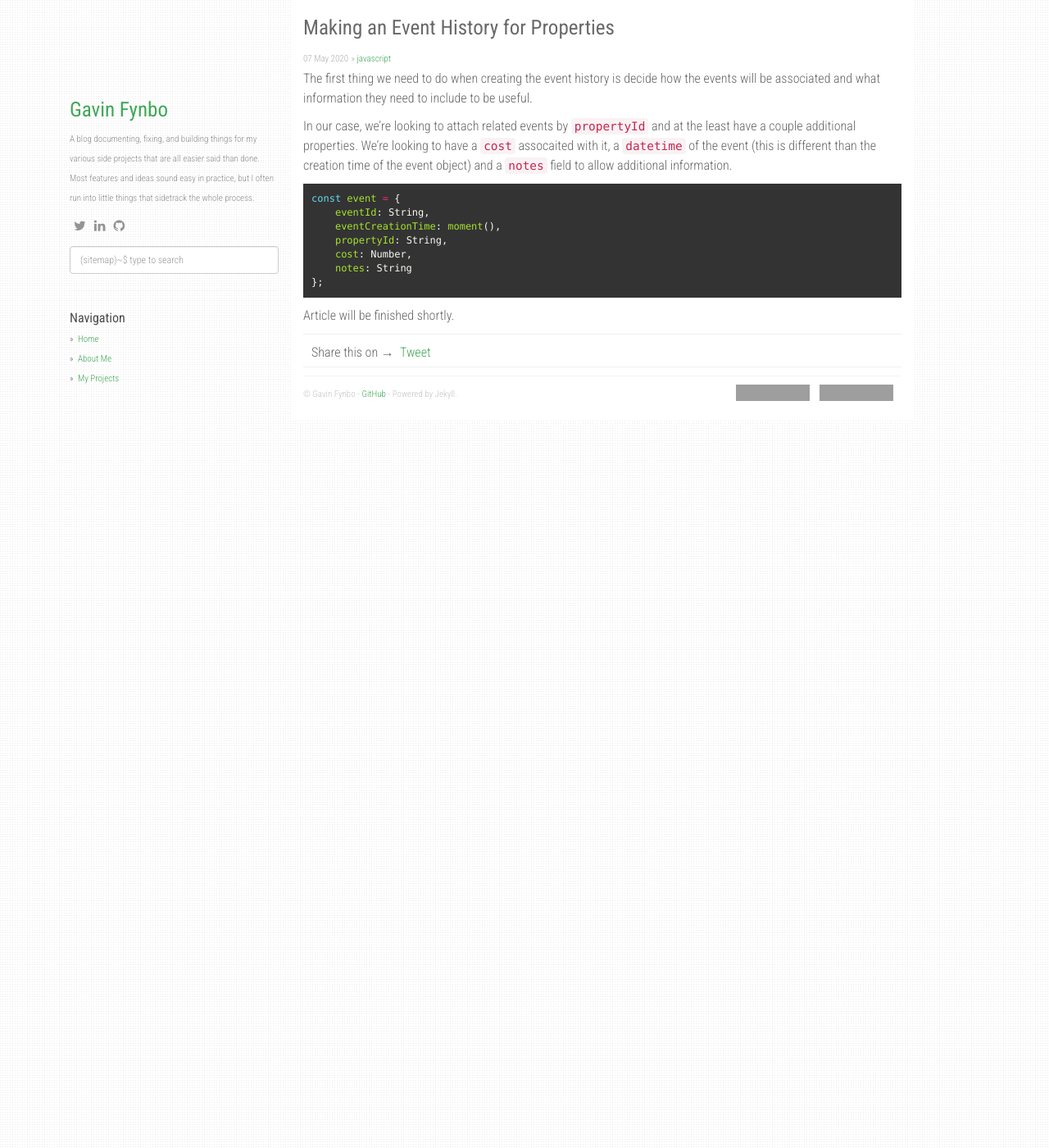
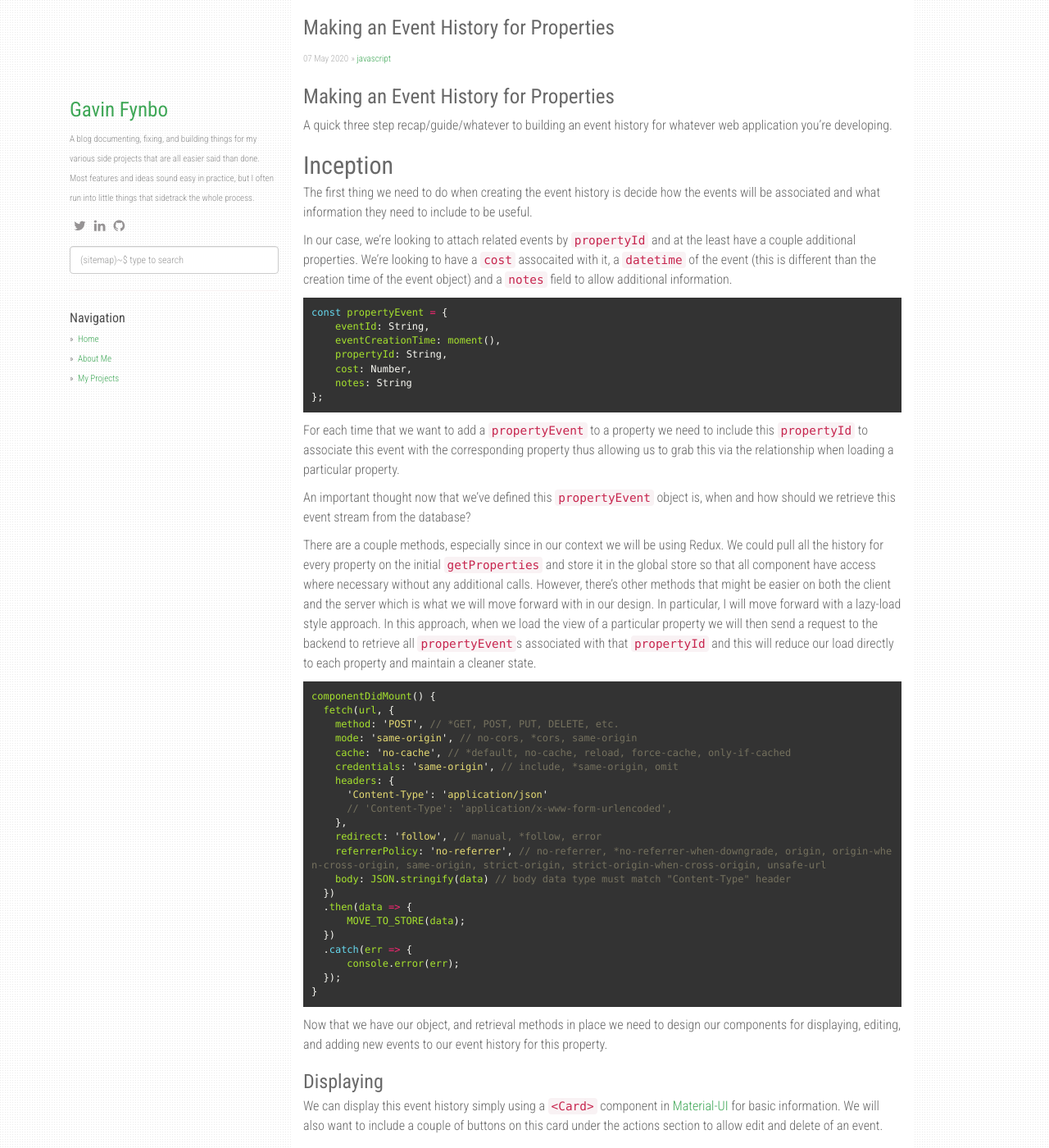
Before and after one commit to GFynbo/site, a Jekyll site: the page built from _posts/2020-05-07-making-an-event-history.md, in a window 1280 px wide and 1400 px high. Shown: the whole window at 82% size. Built offline with Jekyll 4.4.1, drawn with Linux system fonts in a browser that asks for light colours; nearby versions of some CDN libraries; comment, search, counter and statistics services are not loaded; some of the changed text lies outside the part shown; grey boxes are pictures that could not be loaded.

Commit message:
Update event blog post

````diff
--- a/_posts/2020-05-07-making-an-event-history.md
+++ b/_posts/2020-05-07-making-an-event-history.md
@@ -5,13 +5,19 @@ date:   2020-05-07 12:00:00 -0700
 categories: [javascript]
 ---
 
+# Making an Event History for Properties
+
+A quick three step recap/guide/whatever to building an event history for whatever web application you're developing.
+
+## Inception
+
 The first thing we need to do when creating the event history is decide how the events will be associated and what information they need to include to be useful.
 
 In our case, we're looking to attach related events by `propertyId` and at the least have a couple additional properties. We're looking to have a `cost` assocaited with it, a `datetime` of the event (this is different than the creation time of the event object) and a `notes` field to allow additional information.
 
 
 ```javascript
-const event = {
+const propertyEvent = {
     eventId: String,
     eventCreationTime: moment(),
     propertyId: String,
@@ -20,4 +26,68 @@ const event = {
 };
 ```
 
+For each time that we want to add a `propertyEvent` to a property we need to include this `propertyId` to associate this event with the corresponding property thus allowing us to grab this via the relationship when loading a particular property.
+
+An important thought now that we've defined this `propertyEvent` object is, when and how should we retrieve this event stream from the database?
+
+There are a couple methods, especially since in our context we will be using Redux. We could pull all the history for every property on the initial `getProperties` and store it in the global store so that all component have access where necessary without any additional calls. However, there's other methods that might be easier on both the client and the server which is what we will move forward with in our design. In particular, I will move forward with a lazy-load style approach. In this approach, when we load the view of a particular property we will then send a request to the backend to retrieve all `propertyEvent`s associated with that `propertyId` and this will reduce our load directly to each property and maintain a cleaner state.
+
+```javascript
+componentDidMount() {
+  fetch(url, {
+    method: 'POST', // *GET, POST, PUT, DELETE, etc.
+    mode: 'same-origin', // no-cors, *cors, same-origin
+    cache: 'no-cache', // *default, no-cache, reload, force-cache, only-if-cached
+    credentials: 'same-origin', // include, *same-origin, omit
+    headers: {
+      'Content-Type': 'application/json'
+      // 'Content-Type': 'application/x-www-form-urlencoded',
+    },
+    redirect: 'follow', // manual, *follow, error
+    referrerPolicy: 'no-referrer', // no-referrer, *no-referrer-when-downgrade, origin, origin-when-cross-origin, same-origin, strict-origin, strict-origin-when-cross-origin, unsafe-url
+    body: JSON.stringify(data) // body data type must match "Content-Type" header
+  })
+  .then(data => {
+      MOVE_TO_STORE(data);
+  })
+  .catch(err => {
+      console.error(err);
+  });
+}
+```
+
+Now that we have our object, and retrieval methods in place we need to design our components for displaying, editing, and adding new events to our event history for this property.
+
+### Displaying
+
+We can display this event history simply using a `<Card>` component in [Material-UI](https://material-ui.org) for basic information. We will also want to include a couple of buttons on this card under the actions section to allow edit and delete of an event.
+
+### Editing
+
+TODO
+
+### Adding
+
+TODO
+
+## Implementation (or an attempt at it)
+
+### MongoDB model
+
+### API endpoints
+
+### Modify view component
+
+### Event components
+
+#### Display card
+
+#### Add form
+
+#### Edit form
+
+## Conclusion
+
+A learning experience. TODO.
+
 Article will be finished shortly.
````
